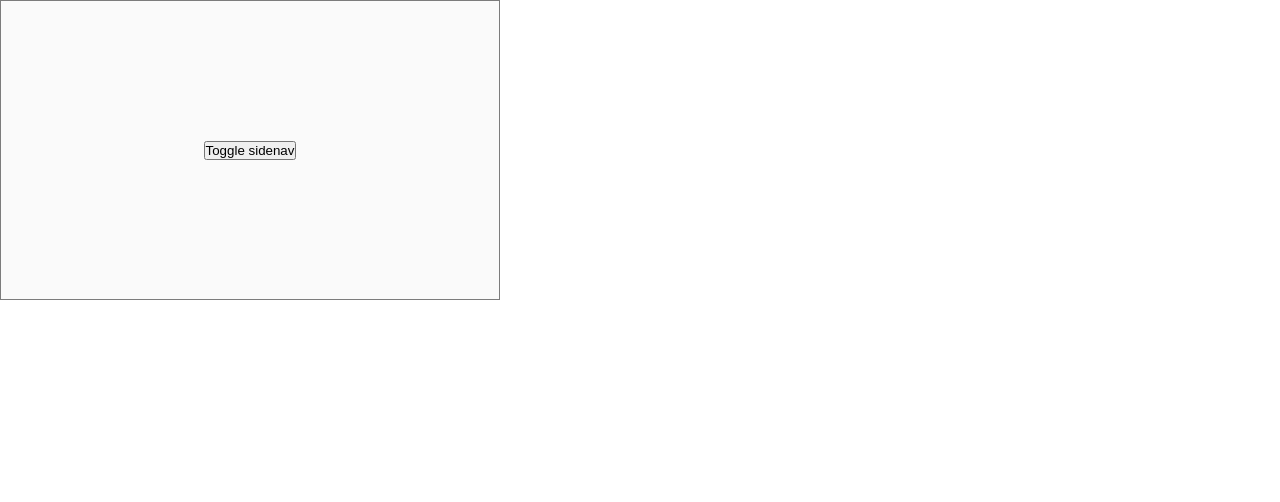
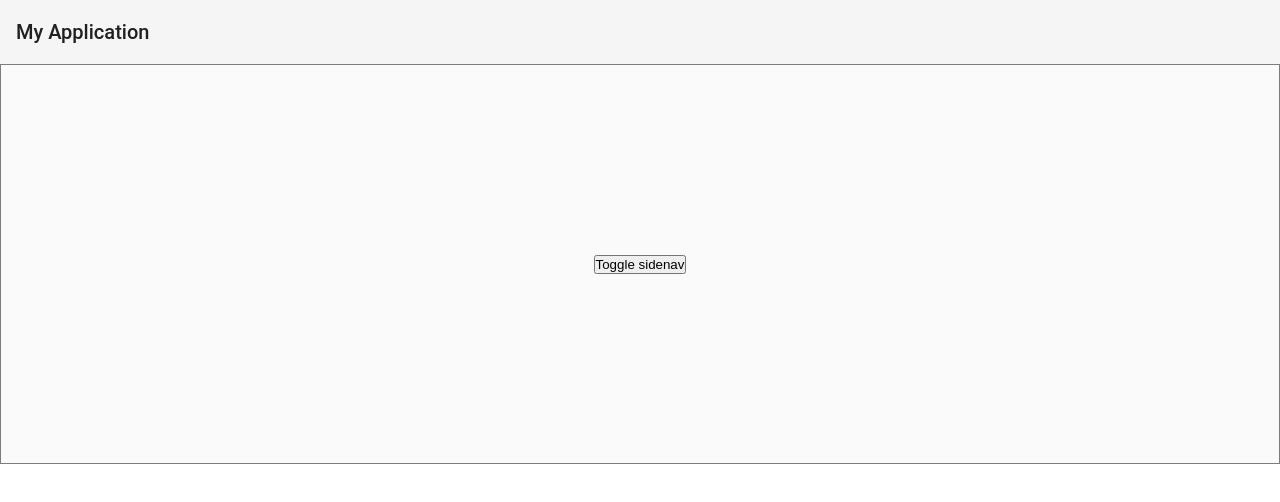
Before and after one commit to 7GitHub7/AngularDoors, an Angular app: page /sidebar in a window 1280 px wide. Shown: the top 502 px of the page. Built offline with nearby package versions, Linux system fonts and the light colour scheme.

Commit message:
added toolbar

```diff
--- a/src/app/app.component.html
+++ b/src/app/app.component.html
@@ -1,5 +1,5 @@
 <!-- <div class="container"> -->
-    <!-- <app-header></app-header> -->
+    <app-toolbar></app-toolbar>
     <router-outlet></router-outlet>
     <!-- <app-footer></app-footer> -->
     <!-- <app-table> </app-table> -->
--- a/src/app/app.module.ts
+++ b/src/app/app.module.ts
@@ -6,7 +6,8 @@ import { RouterModule, Routes } from "@angular/router";
 import { MatTableModule } from '@angular/material/table'
 import { MatPaginatorModule } from '@angular/material/paginator';
 import { BrowserAnimationsModule } from '@angular/platform-browser/animations';
-import {  MatSidenavModule } from '@angular/material/sidenav';
+import { MatSidenavModule } from '@angular/material/sidenav';
+import {MatToolbarModule} from '@angular/material/toolbar';
 
 
 import { AppComponent } from './app.component';
@@ -20,6 +21,7 @@ import { AboutComponent } from './components/about/about.component';
 import { FooterComponent } from './components/footer/footer.component';
 import { TableComponent } from './components/table/table.component';
 import { SidenavComponent } from './components/sidenav/sidenav.component';
+import { ToolbarComponent } from './components/toolbar/toolbar.component';
 
 
 
@@ -44,8 +46,10 @@ const appRoutes: Routes = [
     FooterComponent,
     TableComponent,
     SidenavComponent,
+    ToolbarComponent,
   ],
   imports: [
+    MatToolbarModule,
     MatSidenavModule,
     BrowserAnimationsModule,
     MatPaginatorModule,
--- a/src/app/components/header/header.component.html
+++ b/src/app/components/header/header.component.html
@@ -2,4 +2,5 @@
   <h1>{{title}}</h1>
   <app-button *ngIf="hasRoute('/')" color="{{showAddTask ? 'red':'green'}}" text="{{showAddTask? 'Close':'Add'}}" (btnClick)="addRequirement()"></app-button>
 
+
 </header>
--- a/src/app/components/sidenav/sidenav.component.css
+++ b/src/app/components/sidenav/sidenav.component.css
@@ -1,6 +1,6 @@
 .example-container {
-  width: 500px;
-  height: 300px;
+  width: auto;
+  height: 400px;
   border: 1px solid rgba(0, 0, 0, 0.5);
 }
 
--- a/src/app/components/sidenav/sidenav.component.html
+++ b/src/app/components/sidenav/sidenav.component.html
@@ -1,6 +1,8 @@
+
 <mat-drawer-container class="example-container" autosize>
     <mat-drawer #drawer class="example-sidenav" mode="side">
       <p>Auto-resizing sidenav</p>
+
       <p *ngIf="showFiller">Lorem, ipsum dolor sit amet consectetur.</p>
       <button (click)="showFiller = !showFiller" mat-raised-button>
         Toggle extra text
--- /dev/null
+++ b/src/app/components/toolbar/toolbar.component.css
@@ -0,0 +1,3 @@
+.example-spacer {
+  flex: 1 1 auto;
+}
--- /dev/null
+++ b/src/app/components/toolbar/toolbar.component.html
@@ -0,0 +1,5 @@
+<p>
+  <mat-toolbar>
+    <span>My Application</span>
+  </mat-toolbar>
+</p>
--- /dev/null
+++ b/src/app/components/toolbar/toolbar.component.ts
@@ -0,0 +1,15 @@
+import { Component, OnInit } from '@angular/core';
+
+@Component({
+  selector: 'app-toolbar',
+  templateUrl: './toolbar.component.html',
+  styleUrls: ['./toolbar.component.css']
+})
+export class ToolbarComponent implements OnInit {
+
+  constructor() { }
+
+  ngOnInit(): void {
+  }
+
+}
```
Also changed, not shown: 1 other file (tests, documents, lock files or other folders).
